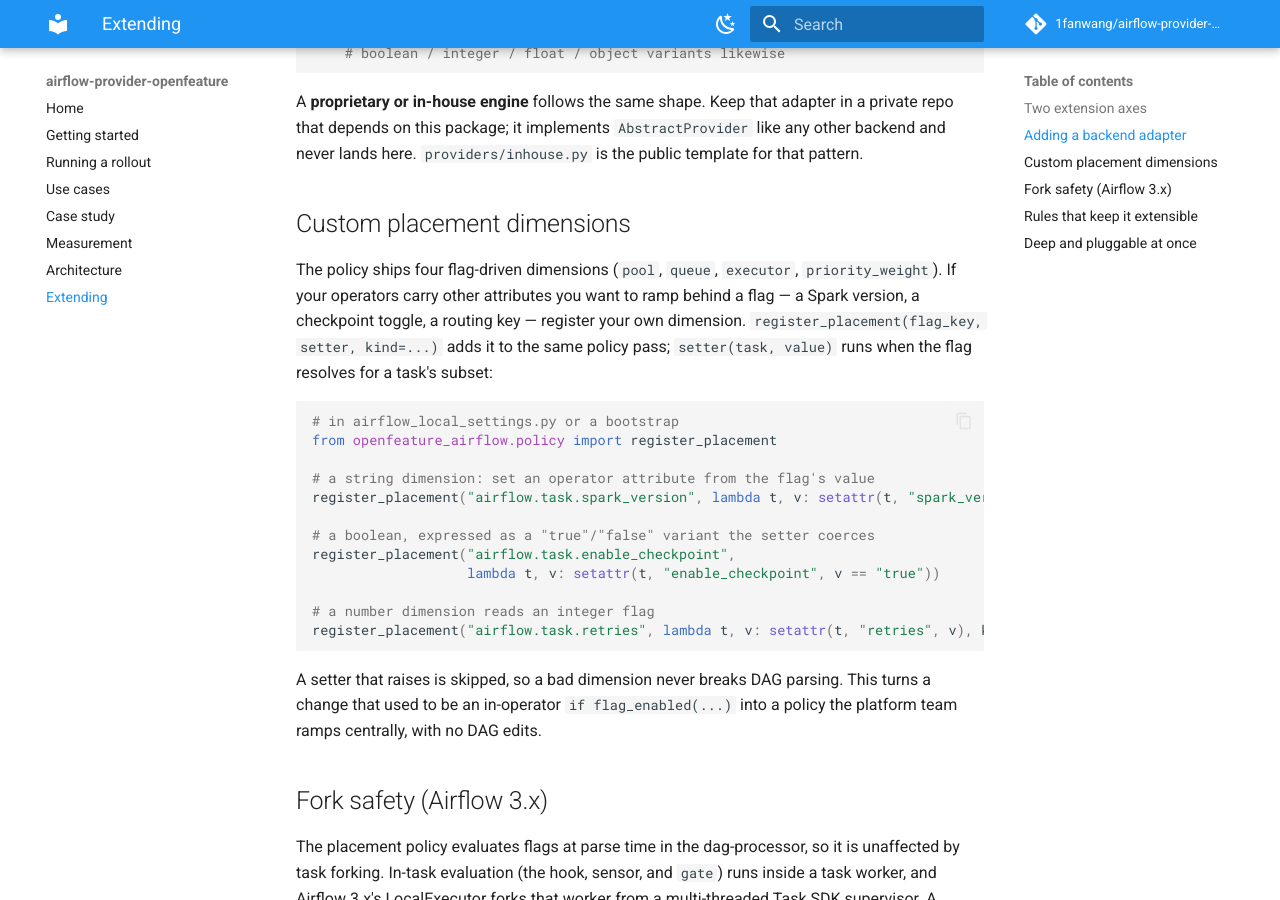
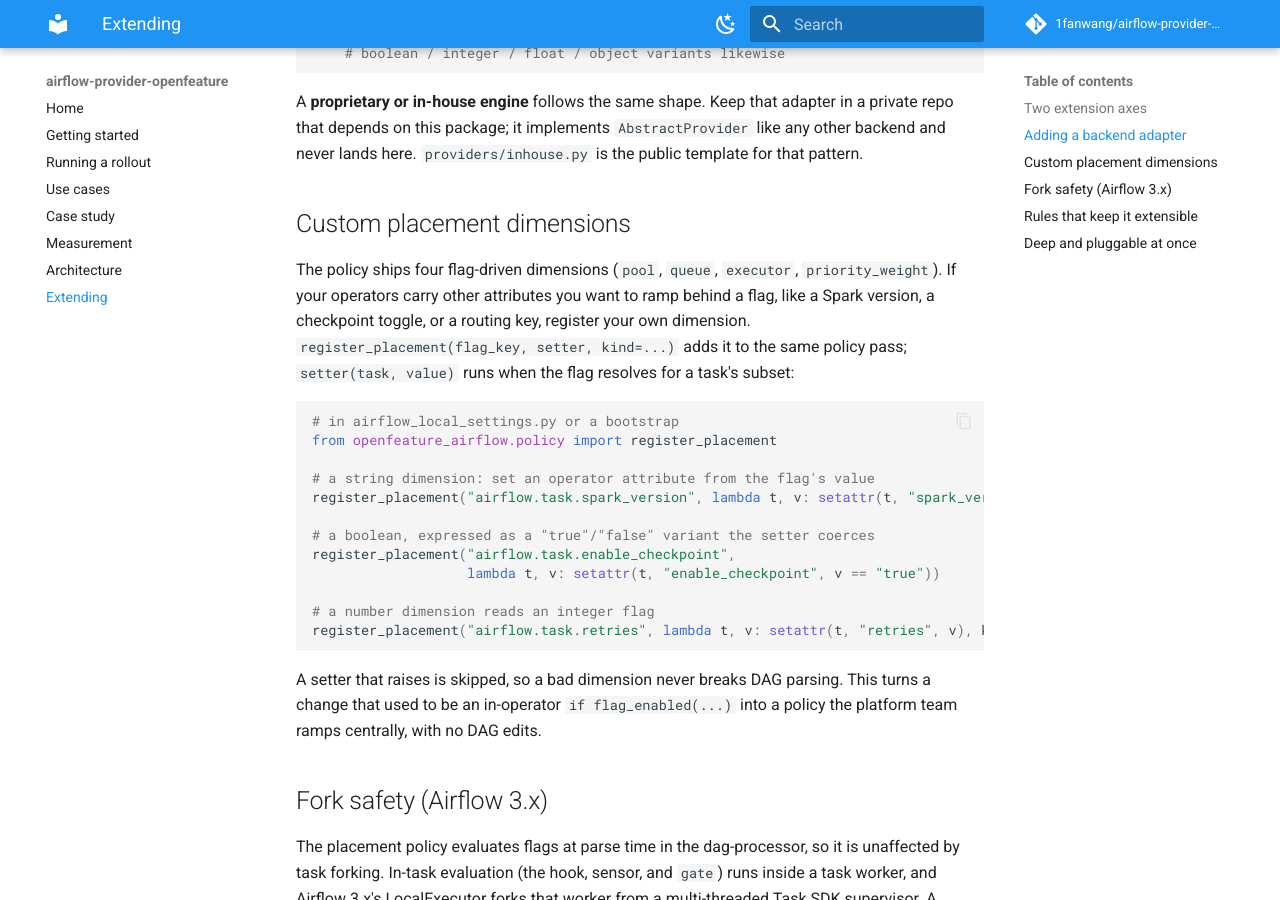
Before and after one commit to 1fanwang/airflow-provider-openfeature, an MkDocs documentation site: the page built from docs/extending.md, in a window 1280 px wide and 900 px high, scrolled down 1160 px. Built offline with MkDocs 1.6.1 and Material for MkDocs 9.7.7, drawn with Linux system fonts in a browser that asks for light colours; comment, search, counter and statistics services are not loaded.

Commit message:
docs: final prose pass (drop em-dashes, tighten a header)
Replace the em-dashes in the demo CTA and the extending.md aside with a colon and
commas, and shorten 'Why you need it' to 'Why'. No content change.

Signed-off-by: 1fanwang <1fannnw@gmail.com>

````diff
--- a/docs/extending.md
+++ b/docs/extending.md
@@ -53,9 +53,9 @@
 ## Custom placement dimensions
 
 The policy ships four flag-driven dimensions (`pool`, `queue`, `executor`, `priority_weight`). If your
-operators carry other attributes you want to ramp behind a flag — a Spark version, a checkpoint toggle,
-a routing key — register your own dimension. `register_placement(flag_key, setter, kind=...)` adds it to
-the same policy pass; `setter(task, value)` runs when the flag resolves for a task's subset:
+operators carry other attributes you want to ramp behind a flag, like a Spark version, a checkpoint
+toggle, or a routing key, register your own dimension. `register_placement(flag_key, setter, kind=...)`
+adds it to the same policy pass; `setter(task, value)` runs when the flag resolves for a task's subset:
 
 ```python
 # in airflow_local_settings.py or a bootstrap
````
Also changed, not shown: README.md (+2 -2 lines).
